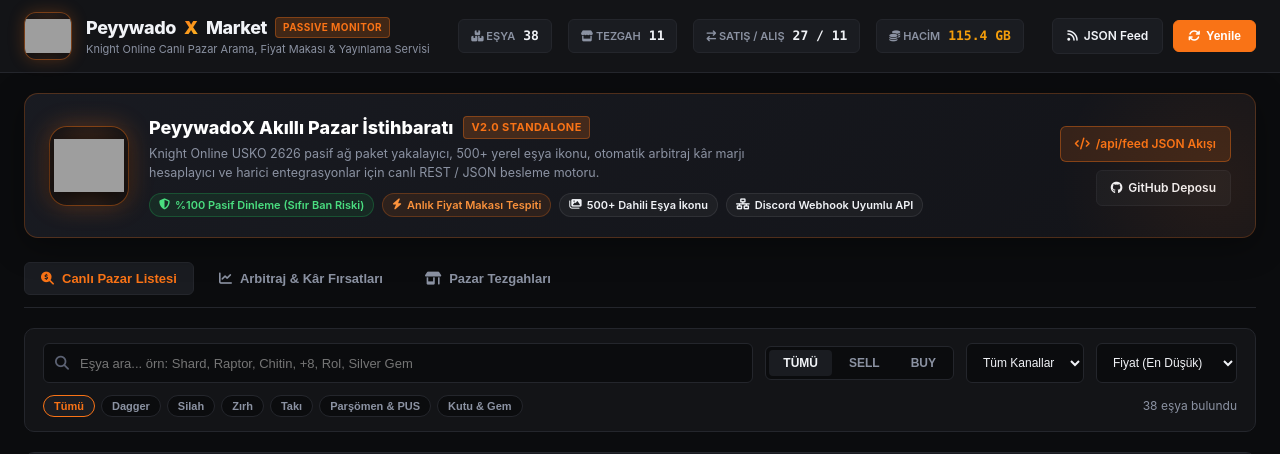
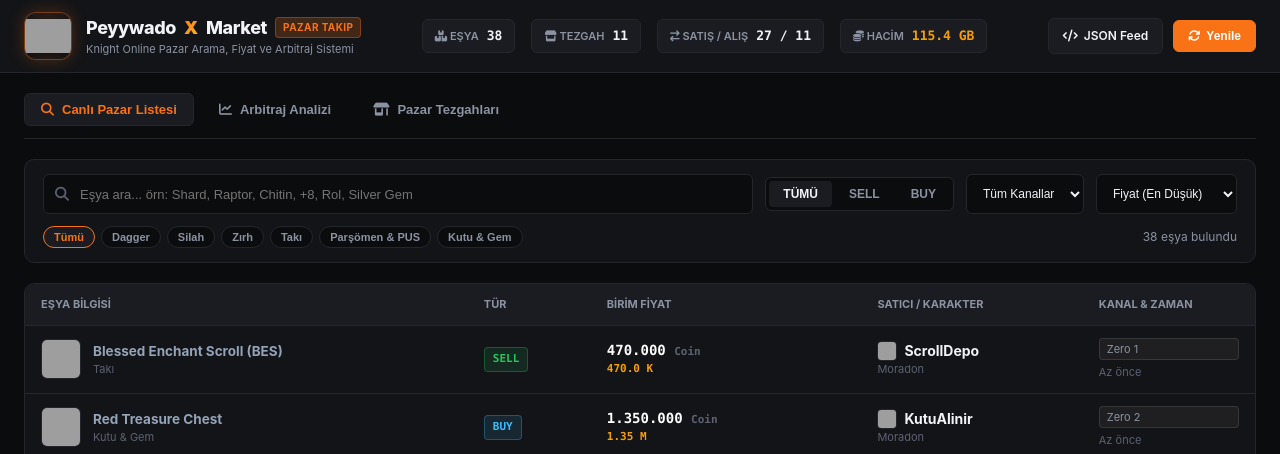
Before and after one commit to PeyywadoX/ko-market, a Flask app: page / in a window 1280 px wide. Shown: the top 454 px of the page. Run offline with Flask 3, Linux system fonts and the light colour scheme; data comes from the database, SQL or seed files in the repository; grey boxes are pictures that could not be loaded.

Commit message:
refactor: gereksiz pazarlama metinleri, emojiler ve banner temizlendi

```diff
--- a/static/css/market.css
+++ b/static/css/market.css
@@ -139,117 +139,6 @@ a {
 .brand-sub {
   font-size: 11px;
   color: var(--text-muted);
-}
-
-/* Peyywado Hero Banner */
-.peyywado-hero-banner {
-  background: linear-gradient(135deg, rgba(26, 28, 35, 0.95) 0%, rgba(19, 20, 25, 0.98) 100%);
-  border: 1px solid rgba(249, 115, 22, 0.25);
-  border-radius: var(--radius-lg);
-  padding: 20px 24px;
-  margin-bottom: 24px;
-  display: flex;
-  align-items: center;
-  justify-content: space-between;
-  gap: 24px;
-  position: relative;
-  overflow: hidden;
-  box-shadow: 0 8px 32px rgba(0, 0, 0, 0.35);
-}
-
-.peyywado-hero-banner::before {
-  content: "";
-  position: absolute;
-  top: -50%;
-  right: -10%;
-  width: 320px;
-  height: 320px;
-  background: radial-gradient(circle, rgba(249, 115, 22, 0.08) 0%, transparent 70%);
-  pointer-events: none;
-}
-
-.hero-mascot-side {
-  display: flex;
-  align-items: center;
-  gap: 20px;
-}
-
-.hero-mascot-img-wrap {
-  width: 80px;
-  height: 80px;
-  border-radius: 18px;
-  background: radial-gradient(circle at center, rgba(249, 115, 22, 0.3) 0%, rgba(15, 17, 21, 0.95) 100%);
-  border: 1.5px solid rgba(249, 115, 22, 0.45);
-  padding: 4px;
-  box-shadow: 0 0 24px rgba(249, 115, 22, 0.3);
-  flex-shrink: 0;
-  display: flex;
-  align-items: center;
-  justify-content: center;
-}
-
-.hero-mascot-img-wrap img {
-  width: 100%;
-  height: 100%;
-  object-fit: contain;
-  filter: drop-shadow(0 4px 8px rgba(0, 0, 0, 0.8));
-}
-
-.hero-text-wrap h2 {
-  font-size: 18px;
-  font-weight: 800;
-  color: #fff;
-  display: flex;
-  align-items: center;
-  gap: 10px;
-}
-
-.hero-text-wrap p {
-  font-size: 12.5px;
-  color: var(--text-muted);
-  margin-top: 4px;
-  max-width: 640px;
-  line-height: 1.5;
-}
-
-.hero-feature-pills {
-  display: flex;
-  gap: 8px;
-  margin-top: 10px;
-  flex-wrap: wrap;
-}
-
-.feature-pill {
-  font-size: 11px;
-  font-weight: 600;
-  padding: 3px 9px;
-  border-radius: 20px;
-  background: rgba(255, 255, 255, 0.04);
-  border: 1px solid rgba(255, 255, 255, 0.08);
-  color: var(--text-main);
-  display: inline-flex;
-  align-items: center;
-  gap: 5px;
-}
-
-.feature-pill.green {
-  background: rgba(34, 197, 94, 0.1);
-  border-color: rgba(34, 197, 94, 0.25);
-  color: #4ade80;
-}
-
-.feature-pill.orange {
-  background: rgba(249, 115, 22, 0.1);
-  border-color: rgba(249, 115, 22, 0.25);
-  color: #fb923c;
-}
-
-.hero-right-cta {
-  display: flex;
-  flex-direction: column;
-  gap: 8px;
-  align-items: flex-end;
-  flex-shrink: 0;
 }
 
 .merchant-info-row {
--- a/templates/index.html
+++ b/templates/index.html
@@ -3,7 +3,7 @@
 <head>
   <meta charset="UTF-8">
   <meta name="viewport" content="width=device-width, initial-scale=1.0">
-  <title>PeyywadoX Market — Knight Online Canlı Pazar & Arbitraj Sistemi</title>
+  <title>PeyywadoX Market - Knight Online Pazar ve Arbitraj Sistemi</title>
   <link rel="icon" type="image/png" href="/static/brand/peyywadox-mascot.png">
   <link rel="stylesheet" href="https://cdnjs.cloudflare.com/ajax/libs/font-awesome/6.5.1/css/all.min.css">
   <link rel="stylesheet" href="/static/css/market.css">
@@ -14,18 +14,18 @@
   <header class="market-header">
     <div class="header-container">
       <div class="brand-box">
-        <div class="brand-mascot-box" title="PeyywadoX Pazar Takip Motoru">
+        <div class="brand-mascot-box" title="PeyywadoX Market">
           <img src="/static/brand/peyywadox-mascot.png" class="brand-mascot" alt="PeyywadoX">
         </div>
         <div class="brand-text">
-          <h1>Peyywado<span class="brand-title-accent">X</span> Market <span class="brand-badge">PASSIVE MONITOR</span></h1>
-          <div class="brand-sub">Knight Online Canlı Pazar Arama, Fiyat Makası & Yayınlama Servisi</div>
+          <h1>Peyywado<span class="brand-title-accent">X</span> Market <span class="brand-badge">PAZAR TAKIP</span></h1>
+          <div class="brand-sub">Knight Online Pazar Arama, Fiyat ve Arbitraj Sistemi</div>
         </div>
       </div>
 
       <!-- Canlı Metrikler -->
       <div class="stats-strip">
-        <div class="stat-pill" title="Pazardaki toplam listelenen eşya adedi">
+        <div class="stat-pill" title="Pazardaki toplam eşya adedi">
           <span class="stat-label"><i class="fa-solid fa-boxes-stacked"></i> Eşya</span>
           <span class="stat-val" id="stat-total-items">-</span>
         </div>
@@ -45,10 +45,10 @@
 
       <!-- Üst Eylemler -->
       <div class="header-actions">
-        <a href="/api/feed" target="_blank" class="action-btn" title="Dış botlar ve entegrasyonlar için JSON akışı">
-          <i class="fa-solid fa-rss"></i> JSON Feed
+        <a href="/api/feed" target="_blank" class="action-btn" title="JSON veri akışı">
+          <i class="fa-solid fa-code"></i> JSON Feed
         </a>
-        <button id="btn-refresh" class="action-btn primary" title="Verileri şimdi yenile">
+        <button id="btn-refresh" class="action-btn primary" title="Verileri yenile">
           <i class="fa-solid fa-arrows-rotate"></i> Yenile
         </button>
       </div>
@@ -58,47 +58,13 @@
   <!-- Ana İçerik -->
   <main class="main-container">
 
-    <!-- PeyywadoX Maskot Tanıtım & Durum Panosu -->
-    <div class="peyywado-hero-banner">
-      <div class="hero-mascot-side">
-        <div class="hero-mascot-img-wrap">
-          <img src="/static/brand/peyywadox-mascot.png" alt="PeyywadoX Mascot">
-        </div>
-        <div class="hero-text-wrap">
-          <h2>
-            PeyywadoX Akıllı Pazar İstihbaratı
-            <span class="brand-badge" style="font-size: 11px;">v2.0 STANDALONE</span>
-          </h2>
-          <p>
-            Knight Online USKO 2626 pasif ağ paket yakalayıcı, 500+ yerel eşya ikonu,
-            otomatik arbitraj kâr marjı hesaplayıcı ve harici entegrasyonlar için canlı REST / JSON besleme motoru.
-          </p>
-          <div class="hero-feature-pills">
-            <span class="feature-pill green"><i class="fa-solid fa-shield-halved"></i> %100 Pasif Dinleme (Sıfır Ban Riski)</span>
-            <span class="feature-pill orange"><i class="fa-solid fa-bolt"></i> Anlık Fiyat Makası Tespiti</span>
-            <span class="feature-pill"><i class="fa-solid fa-images"></i> 500+ Dahili Eşya İkonu</span>
-            <span class="feature-pill"><i class="fa-solid fa-network-wired"></i> Discord Webhook Uyumlu API</span>
-          </div>
-        </div>
-      </div>
-
-      <div class="hero-right-cta">
-        <a href="/api/feed" target="_blank" class="action-btn" style="background: rgba(249, 115, 22, 0.15); border-color: rgba(249, 115, 22, 0.4); color: var(--brand);">
-          <i class="fa-solid fa-code"></i> /api/feed JSON Akışı
-        </a>
-        <a href="https://github.com/PeyywadoX/ko-market" target="_blank" class="action-btn">
-          <i class="fa-brands fa-github"></i> GitHub Deposu
-        </a>
-      </div>
-    </div>
-
     <!-- Sekme Geçiş Butonları -->
     <div class="view-tabs">
       <button class="view-tab-btn active" data-tab="market">
-        <i class="fa-solid fa-magnifying-glass-dollar"></i> Canlı Pazar Listesi
+        <i class="fa-solid fa-magnifying-glass"></i> Canlı Pazar Listesi
       </button>
       <button class="view-tab-btn" data-tab="arbitrage">
-        <i class="fa-solid fa-chart-line"></i> Arbitraj & Kâr Fırsatları
+        <i class="fa-solid fa-chart-line"></i> Arbitraj Analizi
       </button>
       <button class="view-tab-btn" data-tab="stalls">
         <i class="fa-solid fa-shop"></i> Pazar Tezgahları
@@ -178,7 +144,7 @@
     <div id="view-arbitrage" class="tab-view" style="display: none;">
       <div style="background: var(--bg-surface); border: 1px solid var(--border-subtle); border-radius: var(--radius-md); padding: 14px 18px; margin-bottom: 20px; font-size: 13px; color: var(--text-muted); display: flex; align-items: center; gap: 12px;">
         <i class="fa-solid fa-circle-info" style="color: var(--brand); font-size: 16px;"></i>
-        <span><strong>Arbitraj Nedir?</strong> Bir eşyayı en ucuz satan SELL pazarından alıp, anında en yüksek fiyata alan BUY pazarına sattığınızda elde edeceğiniz brüt kâr fırsatlarını listeler.</span>
+        <span>Aynı eşyanın en ucuz SELL (satış) ve en yüksek BUY (alış) pazarları arasındaki anlık fiyat farklarını ve marj oranını listeler.</span>
       </div>
 
       <div class="table-wrapper">
@@ -188,14 +154,14 @@
               <th style="width: 30%;">Eşya Adı</th>
               <th style="width: 18%;">En Ucuz SELL (Satış)</th>
               <th style="width: 18%;">En Yüksek BUY (Alış)</th>
-              <th style="width: 20%;">Kâr Makası (Arbitraj)</th>
-              <th style="width: 14%;">Fırsat</th>
+              <th style="width: 20%;">Fiyat Farkı</th>
+              <th style="width: 14%;">Durum</th>
             </tr>
           </thead>
           <tbody id="arbitrage-tbody">
             <tr>
               <td colspan="5" style="text-align: center; padding: 40px; color: var(--text-muted);">
-                <i class="fa-solid fa-spinner fa-spin"></i> Arbitraj fırsatları analiz ediliyor...
+                <i class="fa-solid fa-spinner fa-spin"></i> Arbitraj analizi yükleniyor...
               </td>
             </tr>
           </tbody>
@@ -268,7 +234,7 @@
   <footer class="market-footer">
     <div style="display: flex; align-items: center; gap: 10px;">
       <img src="/static/brand/peyywadox-mascot.png" alt="PeyywadoX" style="width: 24px; height: 24px; object-fit: contain;">
-      <span><strong>PeyywadoX Market</strong> • Knight Online Pasif Pazar & Arbitraj Takip Sistemi</span>
+      <span><strong>PeyywadoX Market</strong> - Knight Online Pazar ve Arbitraj Sistemi</span>
     </div>
     <div style="display: flex; gap: 16px;">
       <a href="/api/feed" target="_blank" style="color: var(--brand);">JSON Feed</a>
```
Also changed, not shown: README.md.
